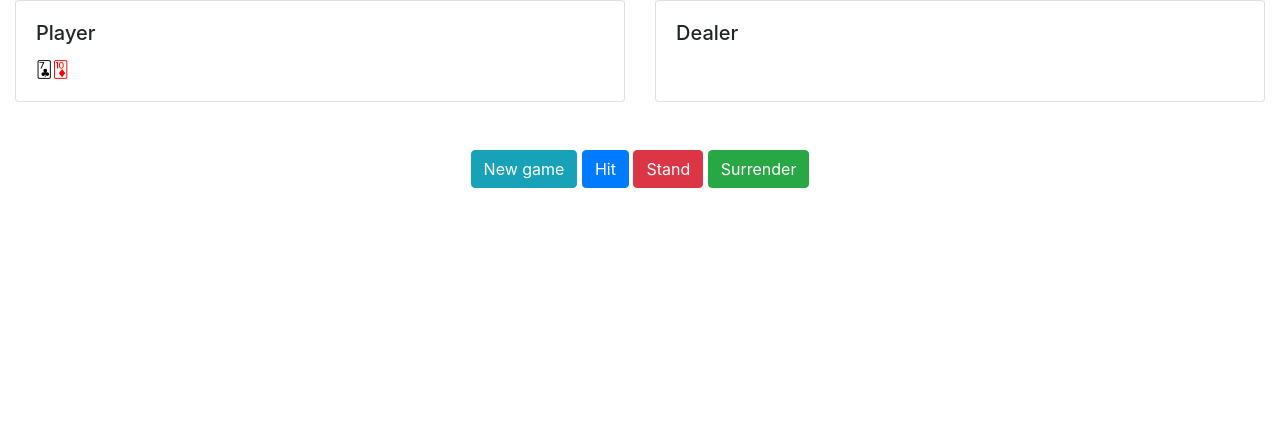
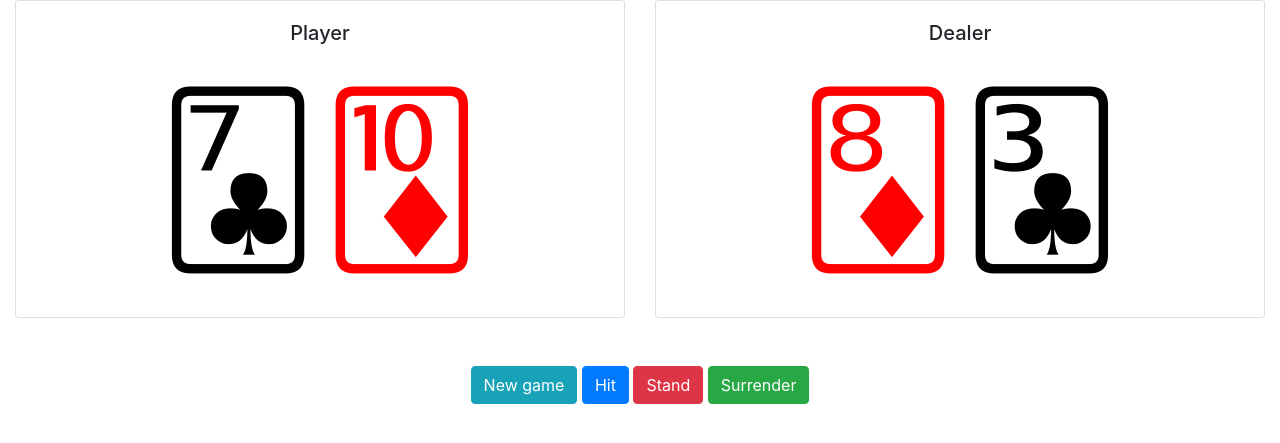
Before and after one commit to Hassanalihazaraa/Blackjack, a PHP site: page / in a window 1280 px wide. Shown: the top 443 px of the page. Run offline with PHP 8.4, Linux system fonts and the light colour scheme.

Commit message:
added view.php

```diff
--- a/css/style.css
+++ b/css/style.css
@@ -0,0 +1,3 @@
+span {
+    font-size: 10rem;
+}
--- a/index.php
+++ b/index.php
@@ -18,7 +18,7 @@ if (!isset($_SESSION['Blackjack'])) {
 }
 
 if ($_SERVER['REQUEST_METHOD'] === 'POST') {
-    //player
+//player
     if (isset($_POST['hit']) && $_POST['hit'] === 'hit') {
         $game->getPlayer()->hit($game);
         $_SESSION['Blackjack'] = serialize($game);
@@ -37,7 +37,7 @@ if ($_SERVER['REQUEST_METHOD'] === 'POST') {
 //surrender
     if (isset($_POST['surrender']) && $_POST['surrender'] === 'surrender') {
         $game->getPlayer()->surrender();
-        unset($_SESSION['Blackjack']);
+        session_destroy();
     }
 }
 
--- a/view.php
+++ b/view.php
@@ -1,6 +1,7 @@
 <?php
 declare(strict_types=1);
 
+require_once 'index.php';
 /** @var Blackjack $game */
 ?>
 
@@ -13,12 +14,13 @@ declare(strict_types=1);
     <meta http-equiv="X-UA-Compatible" content="ie=edge">
     <link rel="stylesheet" href="https://stackpath.bootstrapcdn.com/bootstrap/4.5.0/css/bootstrap.min.css"
           integrity="sha384-9aIt2nRpC12Uk9gS9baDl411NQApFmC26EwAOH8WgZl5MYYxFfc+NcPb1dKGj7Sk" crossorigin="anonymous">
+    <link rel="stylesheet" type="text/css" href="css/style.css">
 </head>
 <body>
 <div class="container-fluid">
     <div class="card-deck">
         <div class="card">
-            <div class="card-body">
+            <div class="card-body text-center">
                 <h5 class="card-title">Player</h5>
                 <?php
                 foreach ($game->getPlayer()->getCards() as $card) {
@@ -28,18 +30,18 @@ declare(strict_types=1);
             </div>
         </div>
         <div class="card">
-            <div class="card-body">
+            <div class="card-body text-center">
                 <h5 class="card-title">Dealer</h5>
                 <?php
-                //foreach () {
-
-                //}
+                foreach ($game->getDealer()->getCards() as $card) {
+                    echo $card->getUnicodeCharacter(true);
+                }
                 ?>
             </div>
         </div>
     </div>
 </div>
-<form class="text-center mt-5" method="post" action="">
+<form class="text-center mt-5" method="post" action="<?= htmlspecialchars($_SERVER['PHP_SELF']) ?>">
     <button class="btn btn-info" name="newgame" value="new game" type="submit">New game</button>
     <button class="btn btn-primary" name="hit" value="hit" type="submit">Hit</button>
     <button class="btn btn-danger" name="stand" value="stand" type="submit">Stand</button>
```
